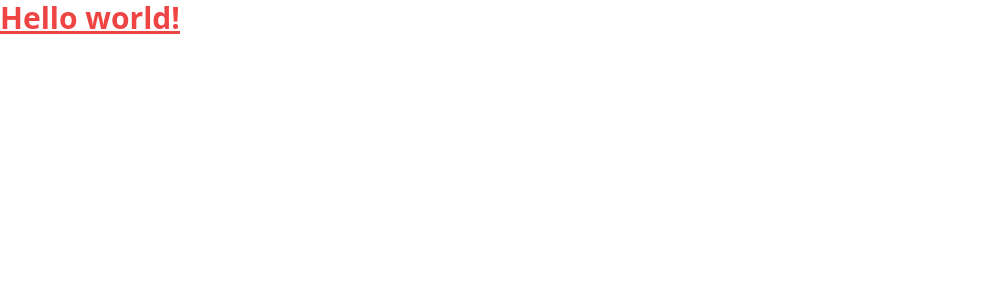
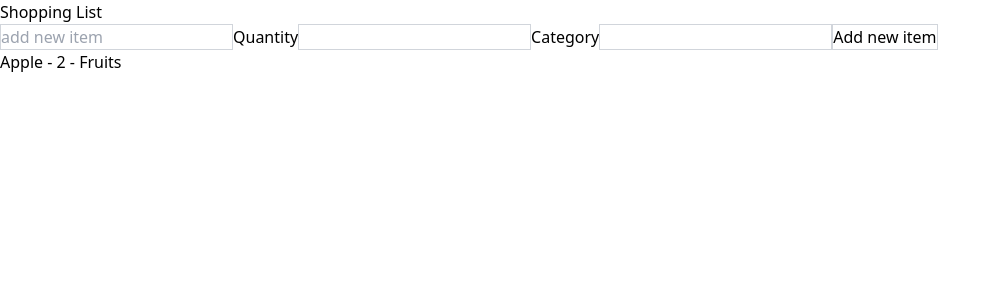
Before and after one commit to mechapear/shopping-list, a Vue app: page / in a window 1280 px wide. Shown: the top 300 px of the page, without its empty margins (0-1001 px from the left). Built offline with nearby package versions, Linux system fonts and the light colour scheme.

Commit message:
feat: add functionality for adding new items

```diff
--- a/src/App.vue
+++ b/src/App.vue
@@ -1,5 +1,103 @@
-<script setup></script>
+<script setup>
+import { ref } from 'vue'
+
+const itemName = ref('')
+const quantity = ref('')
+const category = ref('')
+
+const shoppingList = ref([
+  {
+    id: 1,
+    name: 'Apple',
+    quantity: 2,
+    category: 'Fruits',
+  },
+])
+
+function handleAddNewItem() {
+  // Create a new item
+  const newItem = {
+    id: new Date().getTime(),
+    name: itemName.value,
+    quantity: quantity.value,
+    category: category.value,
+  }
+  // Add a new item to the shopping list
+  shoppingList.value.push(newItem)
+  // Clear input fields
+  itemName.value = ''
+  quantity.value = ''
+  category.value = ''
+}
+</script>
 
 <template>
-  <h1 class="text-3xl font-bold text-red-500 underline">Hello world!</h1>
+  <h1>Shopping List</h1>
+  <!-- .prevent = prevent default -->
+  <form @submit.prevent="handleAddNewItem">
+    <!-- v-model.trim => remove any whitespace -->
+    <input
+      v-model.trim="itemName"
+      type="text"
+      name="itemName"
+      placeholder="add new item"
+      class="border border-gray-300"
+    />
+
+    <label>
+      <span>Quantity</span>
+      <input
+        v-model.trim="quantity"
+        type="text"
+        name="quantity"
+        class="border border-gray-300"
+      />
+    </label>
+    <label>Category</label>
+
+    <input
+      v-model.trim="category"
+      type="text"
+      name="category"
+      list="category"
+      class="border border-gray-300"
+    />
+    <!-- Using datalist for a pre-defined options for an input element -->
+    <datalist id="category">
+      <option value="Fruits" />
+      <option value="Vegetables" />
+      <option value="Dairy" />
+      <option value="Bread & baked" />
+      <option value="Meat" />
+      <option value="Fish&Seafood" />
+      <option value="Canned goods" />
+      <option value="Pasta/rice" />
+      <option value="Cereals" />
+      <option value="Condiments & Spices" />
+      <option value="Frozen foods" />
+      <option value="Snacks" />
+      <option value="Beverages" />
+      <option value="Household" />
+      <option value="Cleaning" />
+      <option value="Personal care" />
+      <option value="Pet care" />
+      <option value="Others" />
+    </datalist>
+
+    <!-- Disable the button when there is no centent using v-bind -->
+    <button
+      :disabled="itemName.length === 0"
+      type="submit"
+      class="border border-gray-300"
+    >
+      Add new item
+    </button>
+  </form>
+
+  <!-- Display shopping list-->
+  <ul>
+    <li v-for="item in shoppingList" :key="item.id">
+      {{ item.name }} - {{ item.quantity }} - {{ item.category }}
+    </li>
+  </ul>
 </template>
```
